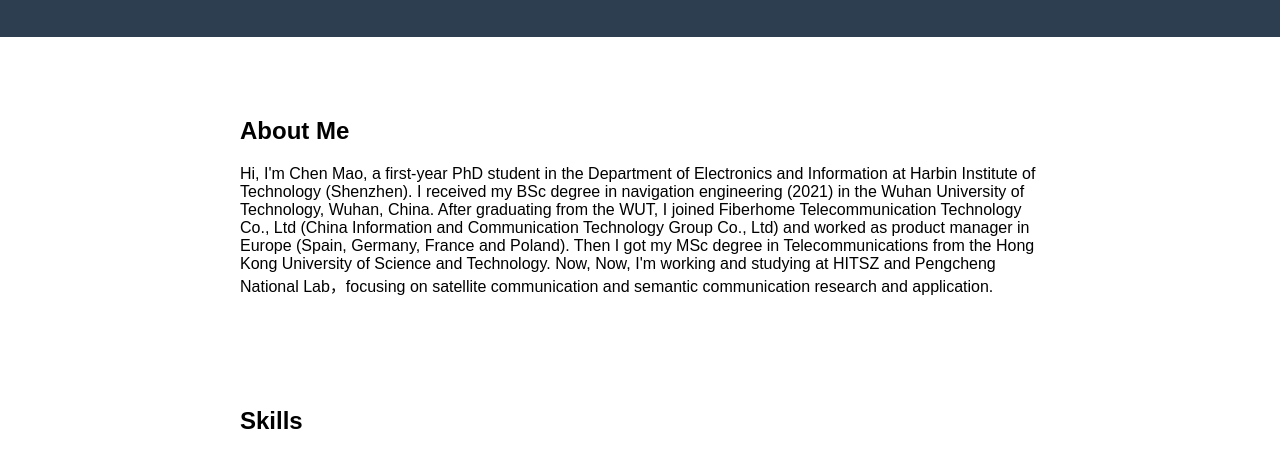
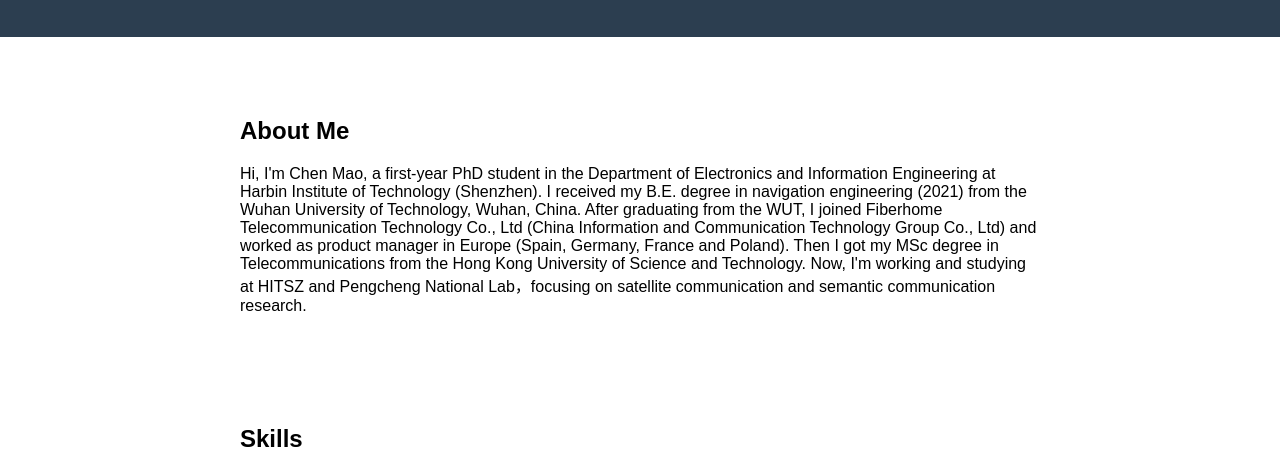
Before and after one commit to Vince-Mao/Vince-Mao.github.io, a plain HTML site: page index.html in a window 1280 px wide. Shown: the part 322-774 px from the top of the page. Drawn offline with Linux system fonts and the light colour scheme.

Commit message:
Update index.html

```diff
--- a/index.html
+++ b/index.html
@@ -18,7 +18,7 @@
     <section class="about-me">
         <div class="container">
             <h2>About Me</h2>
-<p>Hi, I'm Chen Mao, a first-year PhD student in the Department of Electronics and Information at Harbin Institute of Technology (Shenzhen). I received my BSc degree in navigation engineering (2021) in the Wuhan University of Technology, Wuhan, China. After graduating from the WUT, I joined Fiberhome Telecommunication Technology Co., Ltd (China Information and Communication Technology Group Co., Ltd) and worked as product manager in Europe (Spain, Germany, France and Poland). Then I got my MSc degree in Telecommunications from the Hong Kong University of Science and Technology. Now, Now, I'm working and studying at HITSZ and Pengcheng National Lab，focusing on satellite communication and semantic communication research and application.</p>
+<p>Hi, I'm Chen Mao, a first-year PhD student in the Department of Electronics and Information Engineering at Harbin Institute of Technology (Shenzhen). I received my B.E. degree in navigation engineering (2021) from the Wuhan University of Technology, Wuhan, China. After graduating from the WUT, I joined Fiberhome Telecommunication Technology Co., Ltd (China Information and Communication Technology Group Co., Ltd) and worked as product manager in Europe (Spain, Germany, France and Poland). Then I got my MSc degree in Telecommunications from the Hong Kong University of Science and Technology. Now, I'm working and studying at HITSZ and Pengcheng National Lab，focusing on satellite communication and semantic communication research.</p>
         </div>
     </section>
 
```
